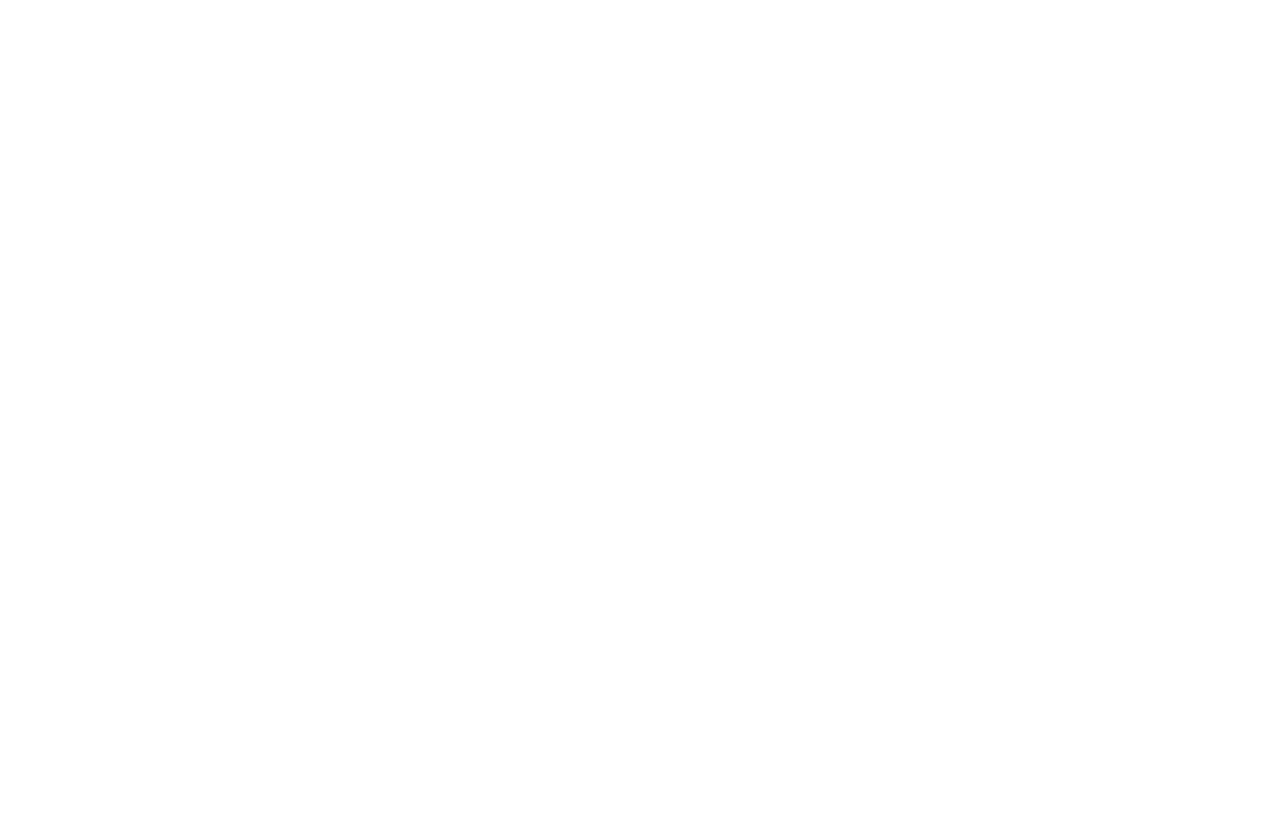
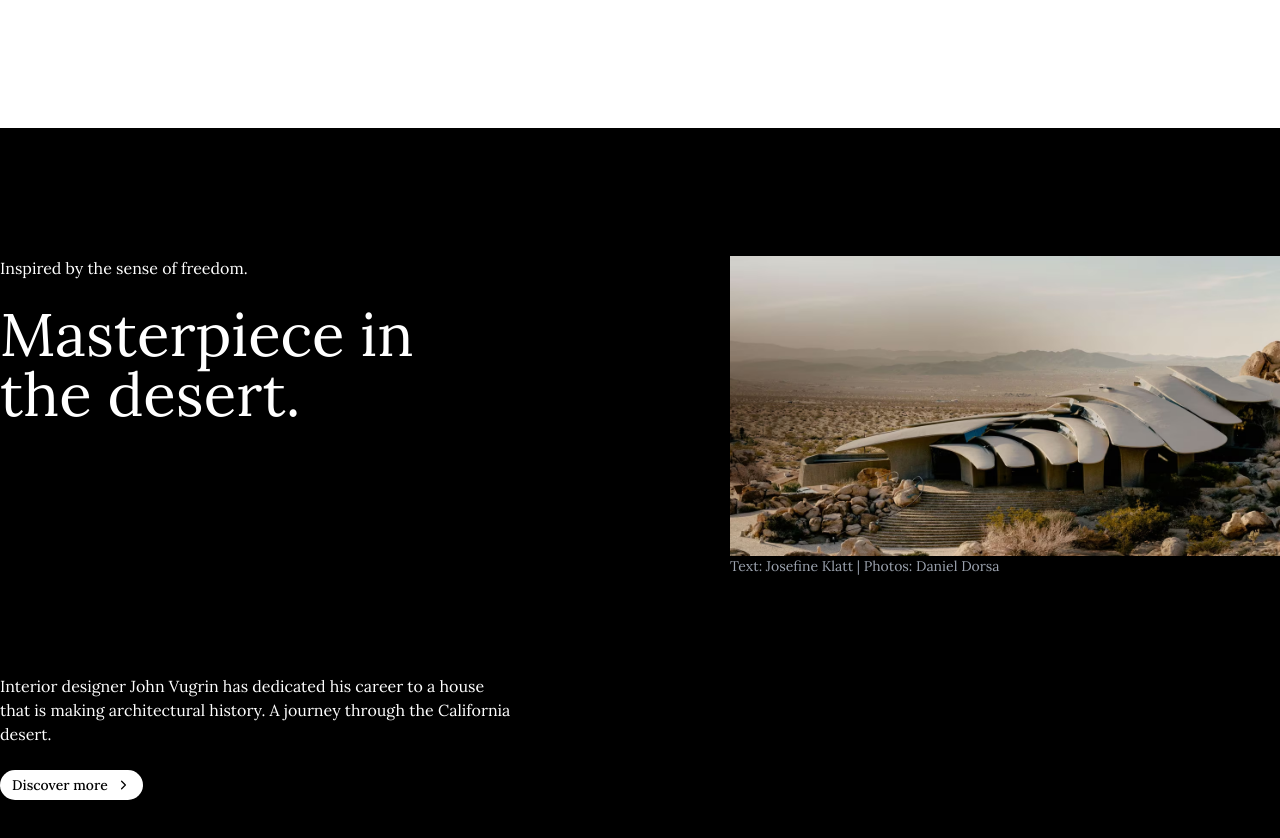
Before and after one commit to WalidAit69/Mercedes, a Next.js app: page / in a window 1280 px wide. Shown: the part 4040-4878 px from the top of the page. Before the commit the page ends 3992 px from the top, so only its background shows below. Built offline with nearby package versions, Linux system fonts and the light colour scheme.

Commit message:
masterpiece page

```diff
--- a/app/page.tsx
+++ b/app/page.tsx
@@ -3,6 +3,7 @@
 import Cursor from "@/components/Cursor";
 import MainPage from "@/components/MainPages/Esports";
 import Features from "@/components/MainPages/Features";
+import Masterpiece from "@/components/MainPages/Masterpiece";
 import MainPageMaybach from "@/components/MainPages/Maybach";
 import { useState } from "react";
 
@@ -13,6 +14,7 @@
       <MainPage />
       <MainPageMaybach />
       <Features/>
+      <Masterpiece/>
     </div>
   );
 }
--- /dev/null
+++ b/components/MainPages/Masterpiece.tsx
@@ -0,0 +1,93 @@
+"use client";
+
+import React, { useRef, useEffect } from "react";
+import { ChevronRight } from "lucide-react";
+import { motion, useAnimation, useInView } from "framer-motion";
+import Image from "next/image";
+
+function Masterpiece() {
+  const ref = useRef(null);
+
+  const isInview = useInView(ref);
+
+  const positioncontrols = useAnimation();
+  const textcontrols = useAnimation();
+  const heightcontrols = useAnimation();
+
+  useEffect(() => {
+    if (isInview) {
+      positioncontrols.start({ top: 0 });
+      textcontrols.start({ opacity: 1 });
+      heightcontrols.start({ height: "300px" });
+    }
+  }, [isInview]);
+
+  return (
+    <section className="h-[100vh] w-full bg-black text-white py-32">
+      <div className="mx-auto max-w-7xl flex justify-between h-full">
+        <div className="flex flex-col justify-between h-full items-start">
+          <div>
+            <motion.h3
+              initial={{ opacity: 0 }}
+              animate={textcontrols}
+              transition={{ duration: 1.5, delay: 0.9, ease: [0.8, 0, 0, 0.8] }}
+            >
+              Inspired by the sense of freedom.
+            </motion.h3>
+
+            <div className="relative h-[150px] w-[450px] overflow-hidden">
+              <motion.h1
+                initial={{ top: "120px" }}
+                animate={positioncontrols}
+                transition={{
+                  duration: 0.5,
+                  delay: 0.5,
+                  ease: [0.8, 0, 0, 0.8],
+                }}
+                className="text-6xl mt-6 h-fit absolute"
+              >
+                Masterpiece in <br /> the desert.
+              </motion.h1>
+            </div>
+          </div>
+
+          <motion.div
+            initial={{ opacity: 0 }}
+            animate={textcontrols}
+            transition={{ duration: 1.5, delay: 0.9, ease: [0.8, 0, 0, 0.8] }}
+          >
+            <p className="text-base max-w-lg mb-6">
+              Interior designer John Vugrin has dedicated his career to a house
+              that is making architectural history. A journey through the
+              California desert.
+            </p>
+            <button className="text-black bg-white rounded-full flex items-center gap-2 py-[3px] px-3 font-medium text-[14px] hover:text-white hover:bg-[var(--theme-primary)] transition-colors navlinks_transition">
+              Discover more <ChevronRight width={15} />
+            </button>{" "}
+          </motion.div>
+        </div>
+
+        <div ref={ref}>
+          <motion.img
+            initial={{ height: 0 }}
+            animate={heightcontrols}
+            transition={{ duration: 0.5, delay: 0.5, ease: [0.8, 0, 0, 0.8] }}
+            src={"/masterpiece.avif"}
+            alt="Masterpiece"
+            className="w-[550px] h-[300px]"
+          ></motion.img>
+          <motion.p
+            initial={{ opacity: 0 }}
+            animate={textcontrols}
+            transition={{ duration: 1.5, delay: 0.9, ease: [0.8, 0, 0, 0.8] }}
+            className="text-sm text-gray-400"
+          >
+            Text: Josefine Klatt | Photos: Daniel Dorsa
+          </motion.p>
+        </div>
+      </div>
+    </section>
+  );
+}
+
+export default Masterpiece;
```
Also changed, not shown: public/masterpiece.avif (added).
